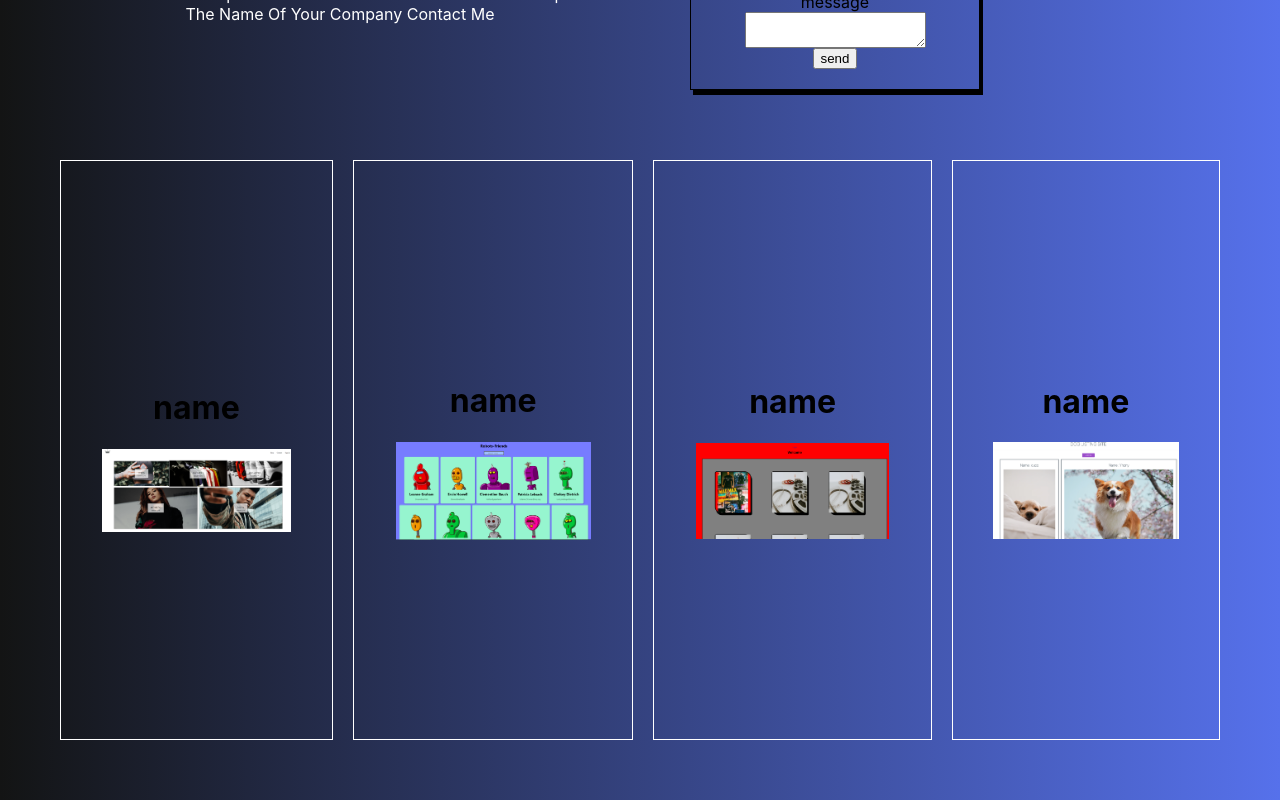
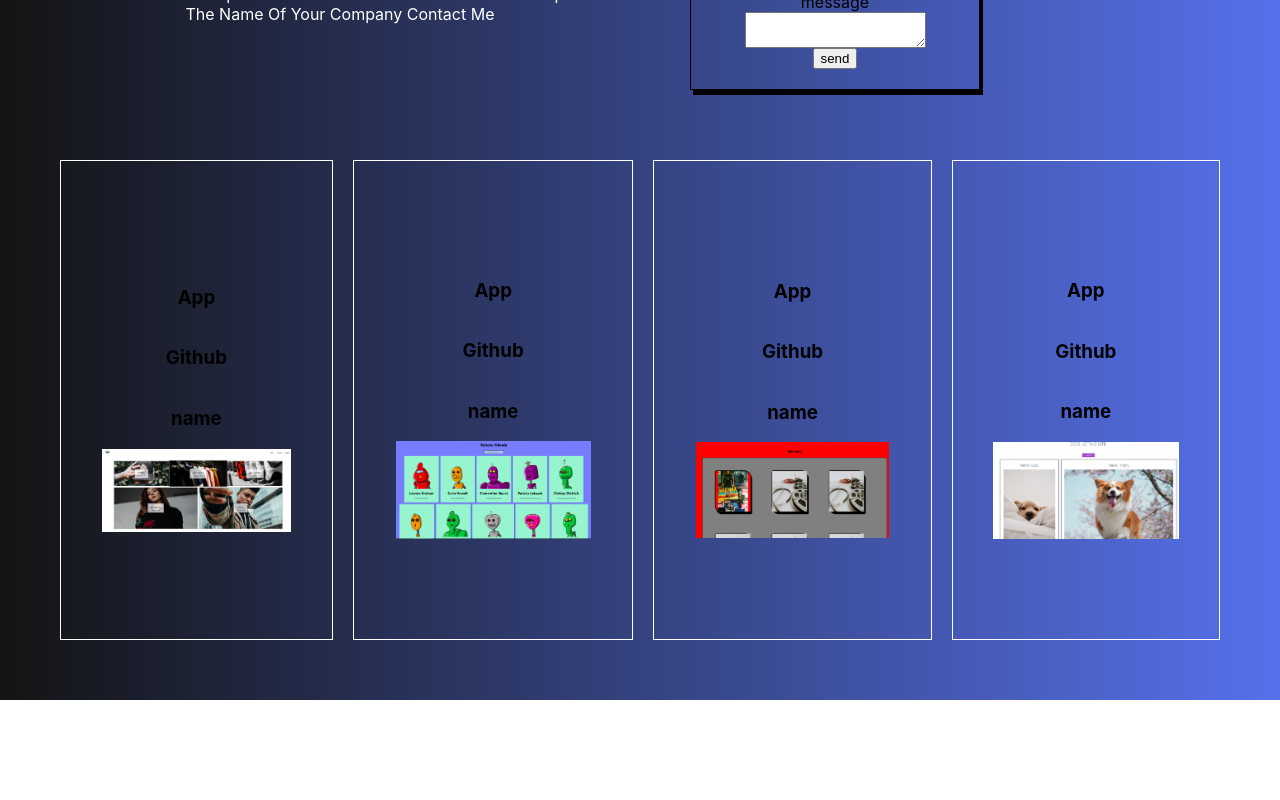
Before and after one commit to barbaroreyes/react-porta-flex, a React (Create React App) app: page / in a window 1280 px wide. Shown: the part 946-1746 px from the top of the page. After the commit the page ends 1646 px from the top, so only its background shows below. Built offline with nearby package versions, Linux system fonts and the light colour scheme; a web font is replaced by a local one.

Commit message:
added-he

```diff
--- a/src/App.css
+++ b/src/App.css
@@ -182,7 +182,7 @@ width: 100%;
   .projects{
     display: flex;
     margin: 30px;
-    height: 600px;
+    height: 500px;
     /* margin:10px; */
     /* display: flex;  */
     /* justify-content: center;
--- a/src/components/Projects.js
+++ b/src/components/Projects.js
@@ -7,23 +7,29 @@ const Projects = () => {
   return (
     <div className='projects'>
         <div className='project'>
-            <h1>name</h1>
+            <h3>App</h3>
+            <h3>Github</h3>
+            <h3>name</h3>
         <img className='pictures' src={Ecomerce} alt="Project"/>
         </div>
         <div className='project'>
-        <h1>name</h1>
+        <h3>App</h3>
+            <h3>Github</h3>
+            <h3>name</h3>
         <img className='pictures' src={Robot} alt="Project"/>
         </div>
         <div className='project'>
-        <h1>name</h1>
+        <h3>App</h3>
+            <h3>Github</h3>
+            <h3>name</h3>
         <img className='pictures' src={Media} alt="Project"/>
         </div>
         <div className='project'>
-        <h1>name</h1>
+        <h3>App</h3>
+            <h3>Github</h3>
+            <h3>name</h3>
         <img className='pictures' src={Do} alt="Project"/>
         </div>
-
-
     </div>
   )
 }
```
